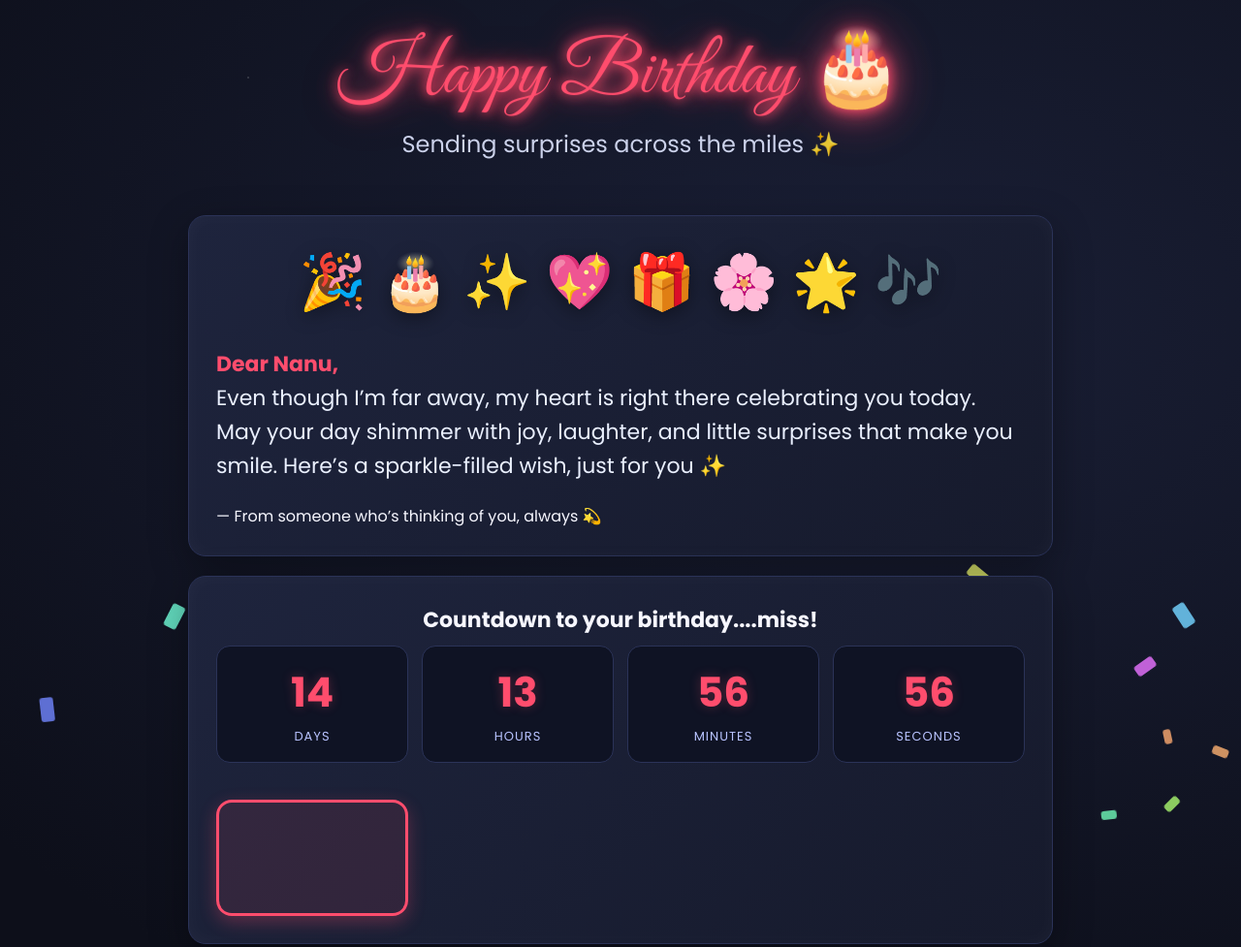
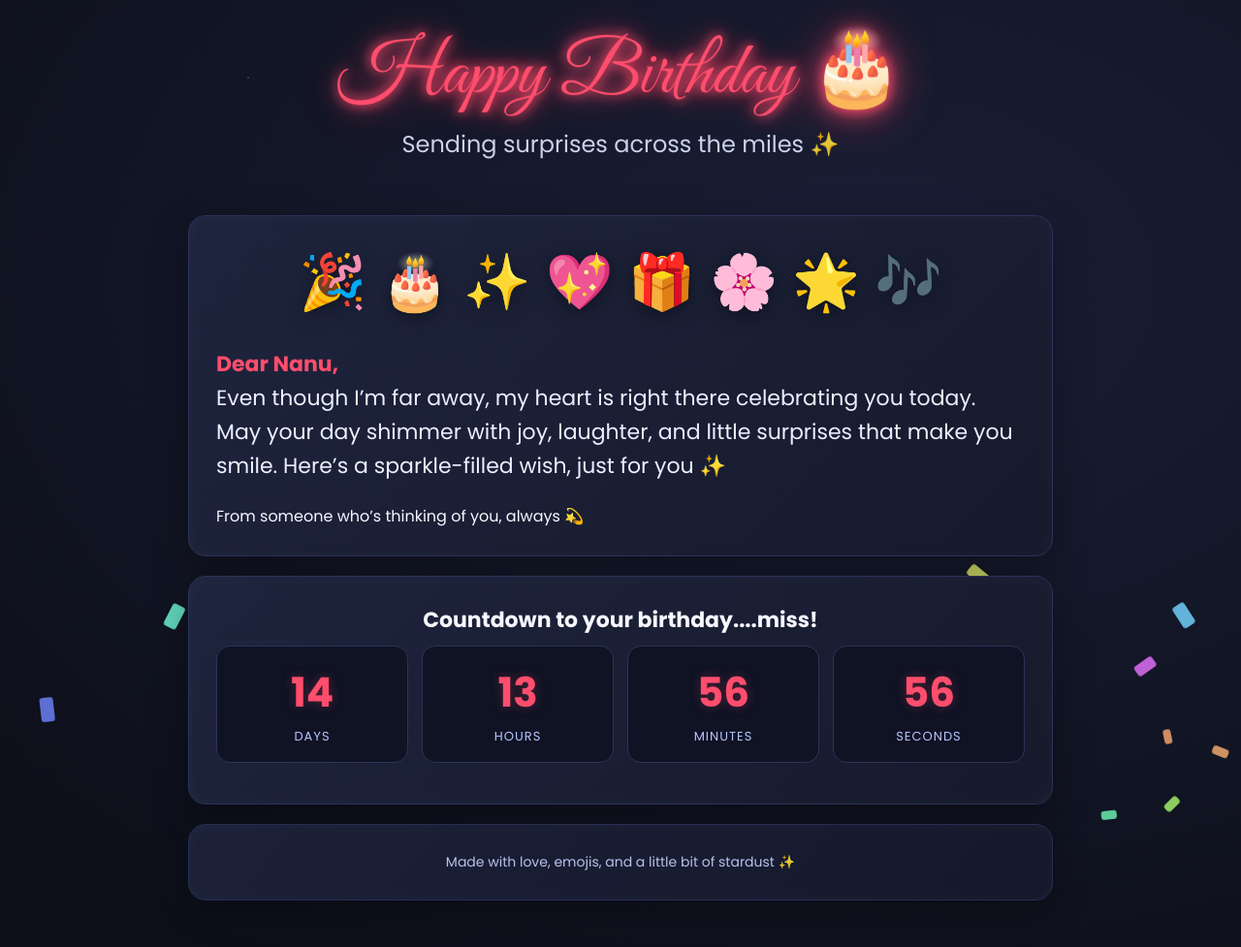
Before and after one commit to Shrestha-1/Birthday-wish, a plain HTML site: page index.html in a window 1280 px wide. Shown: the top 977 px of the page at 97% size. Drawn offline with Linux system fonts and the light colour scheme; no server answers.

Commit message:
Update index.html

```diff
--- a/index.html
+++ b/index.html
@@ -186,18 +186,6 @@
         grid-template-columns: repeat(2, 1fr);
       }
     }
-.gift-box {
-  margin: 24px auto 0;
-  width: 100%;
-  max-width: 830px;
-  height: 120px;
-  border: 3px solid #ff4d6d;
-  border-radius: 16px;
-  background: rgba(255, 77, 109, 0.1);
-  box-shadow: 0 6px 18px rgba(255, 77, 109, 0.3);
-}
-
-
   </style>
 </head>
 <body>
@@ -220,7 +208,7 @@
         May your day shimmer with joy, laughter, and little surprises that make you smile.
         Here’s a sparkle-filled wish, just for you ✨
       </p>
-      <div class="signature">— From someone who’s thinking of you, always 💫</div>
+      <div class="signature">From someone who’s thinking of you, always 💫</div>
     </section>
 
     <section class="panel">
```
